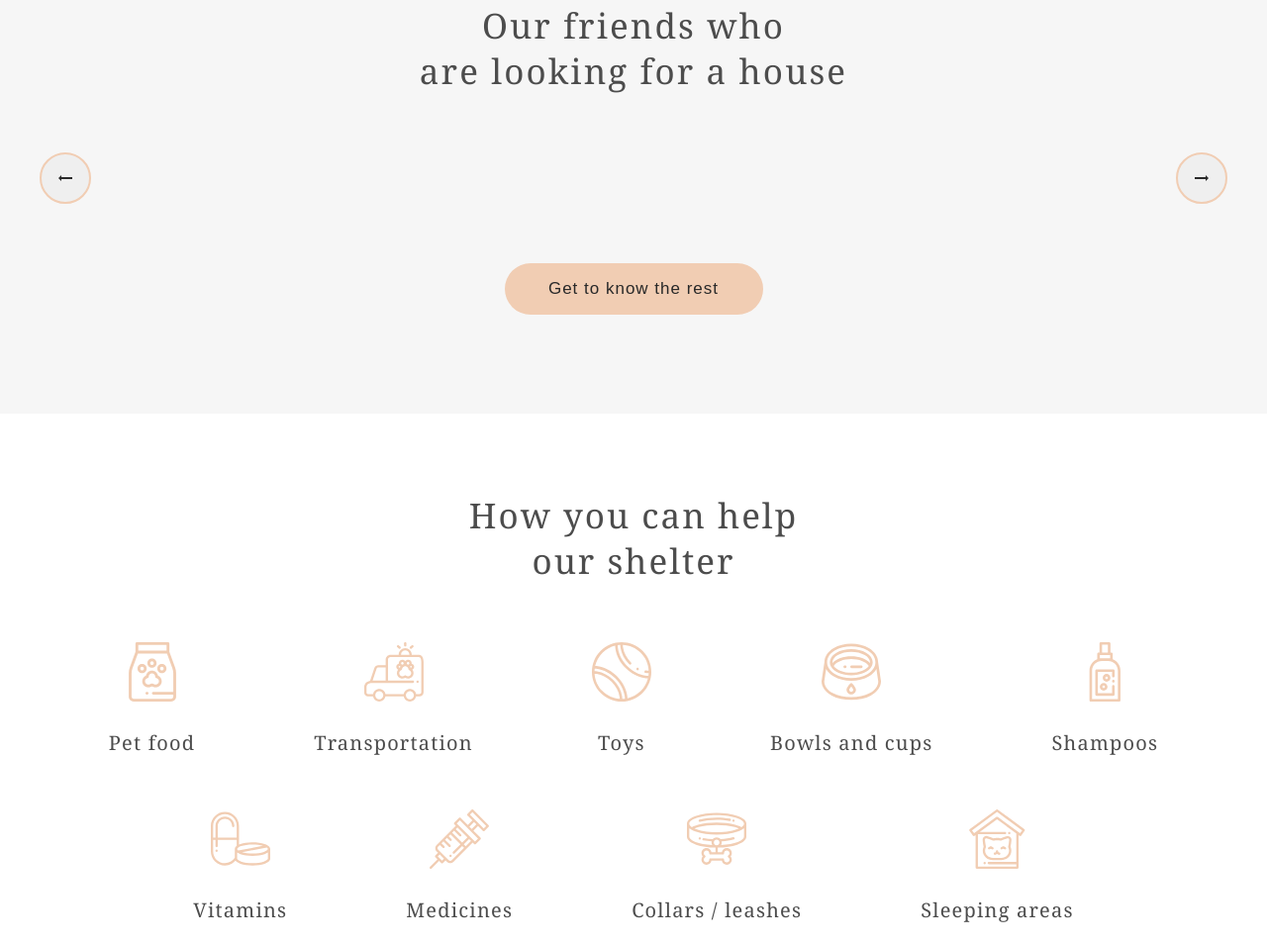
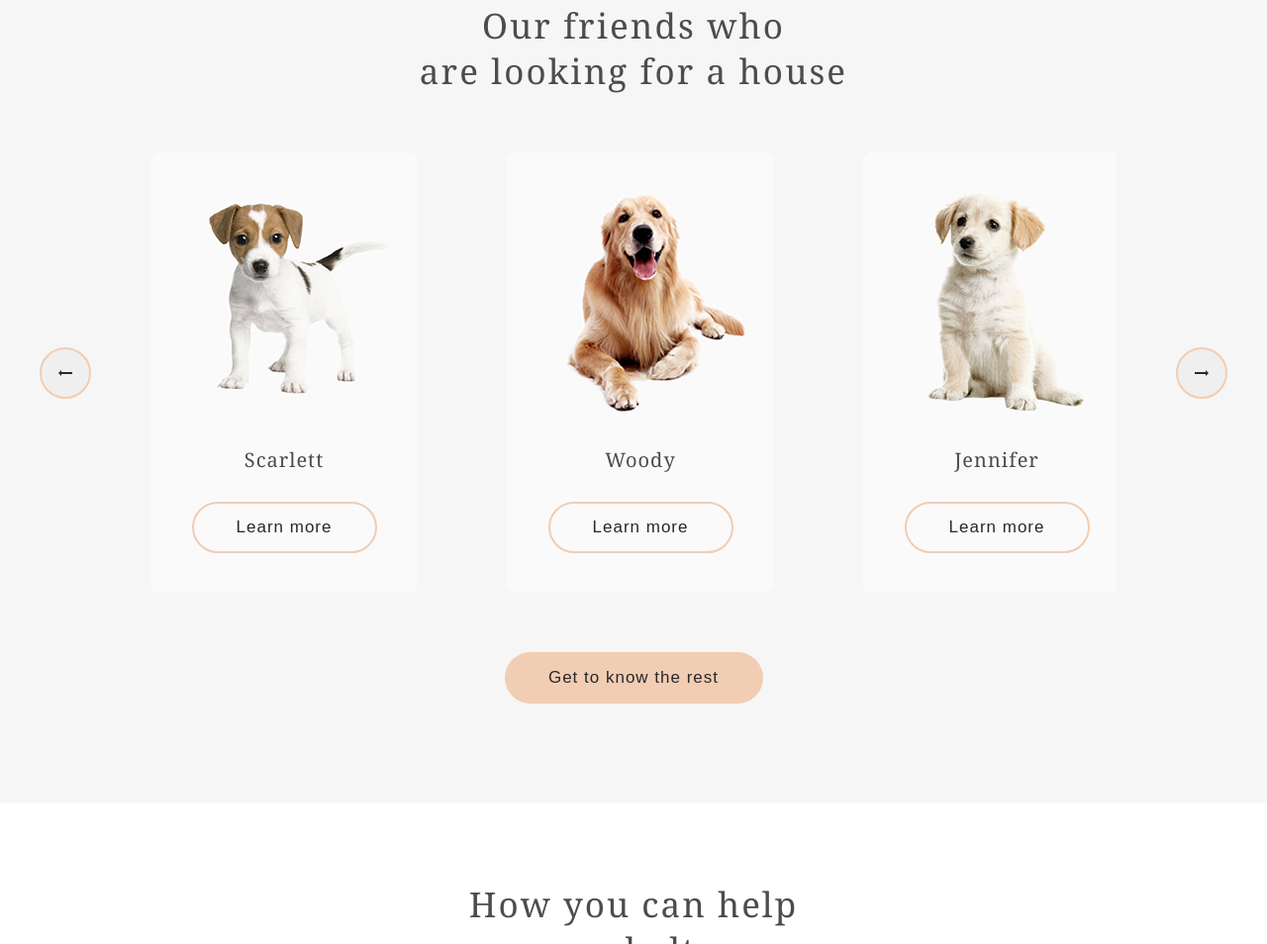
Before and after one commit to MariaSuz/Shelter, a website with bundled scripts: page shelter/index.html in a window 1280 px wide. Shown: the part 1573-2527 px from the top of the page at 99% size. Built offline with nearby package versions, Linux system fonts and the light colour scheme; files whose address does not match are found by name.

Commit message:
feat: fix datajs

```diff
--- a/shelter/index.html
+++ b/shelter/index.html
@@ -241,6 +241,6 @@
         </div>
     </footer>
     <div class="modal"></div>
-    <script src="src/index.js"></script>
+    <script type="module" src="src/index.js"></script>
 </body>
 </html>
--- a/shelter/src/index.js
+++ b/shelter/src/index.js
@@ -1,7 +1,7 @@
-import "./scripts/burger-menu.js";
-import {cartsItem} from './cartsData';
+import {cartsItem} from './js/cartsData.js';
 import {createCartsSliders} from './js/createCarts.js';
 import "./js/popupmain.js";
+import "./js/burger.js";
 
 //=========================================Слайдер==========================================================
 //Создаю 3 массива для карточек
```
